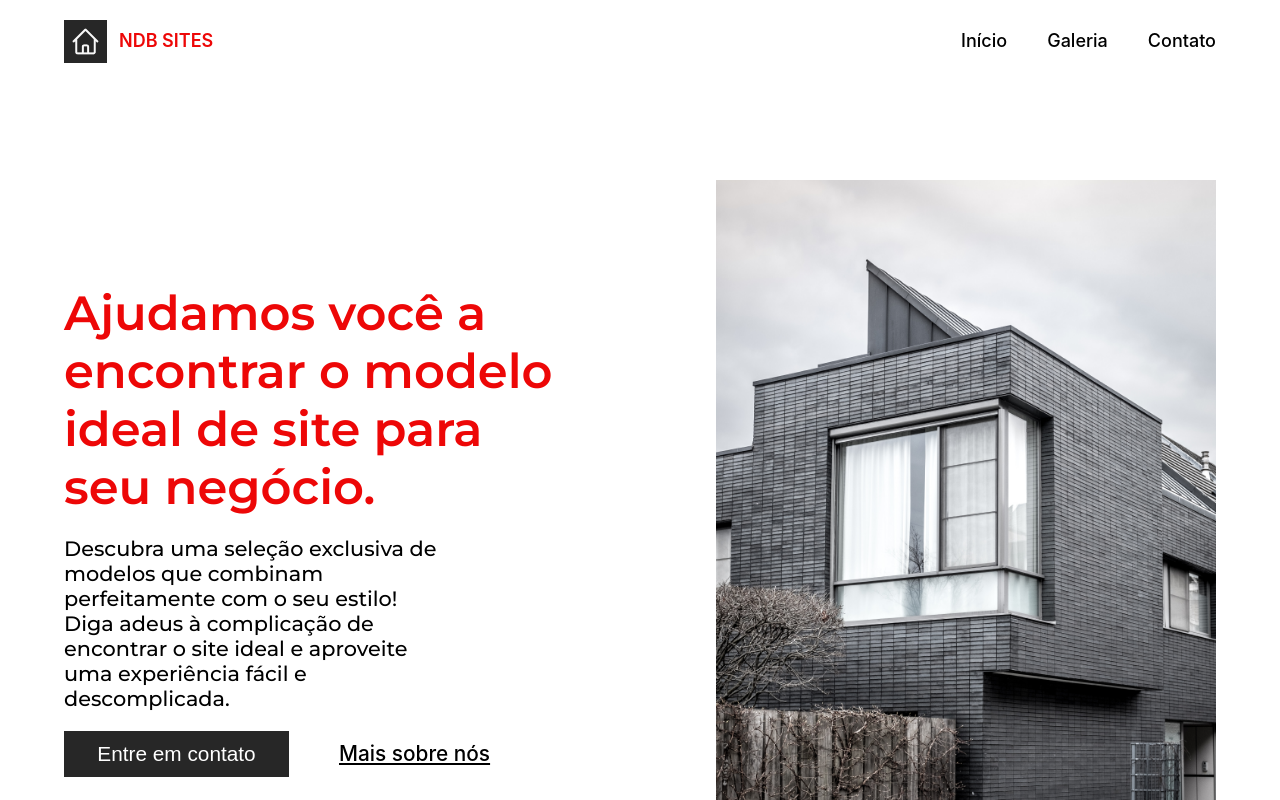
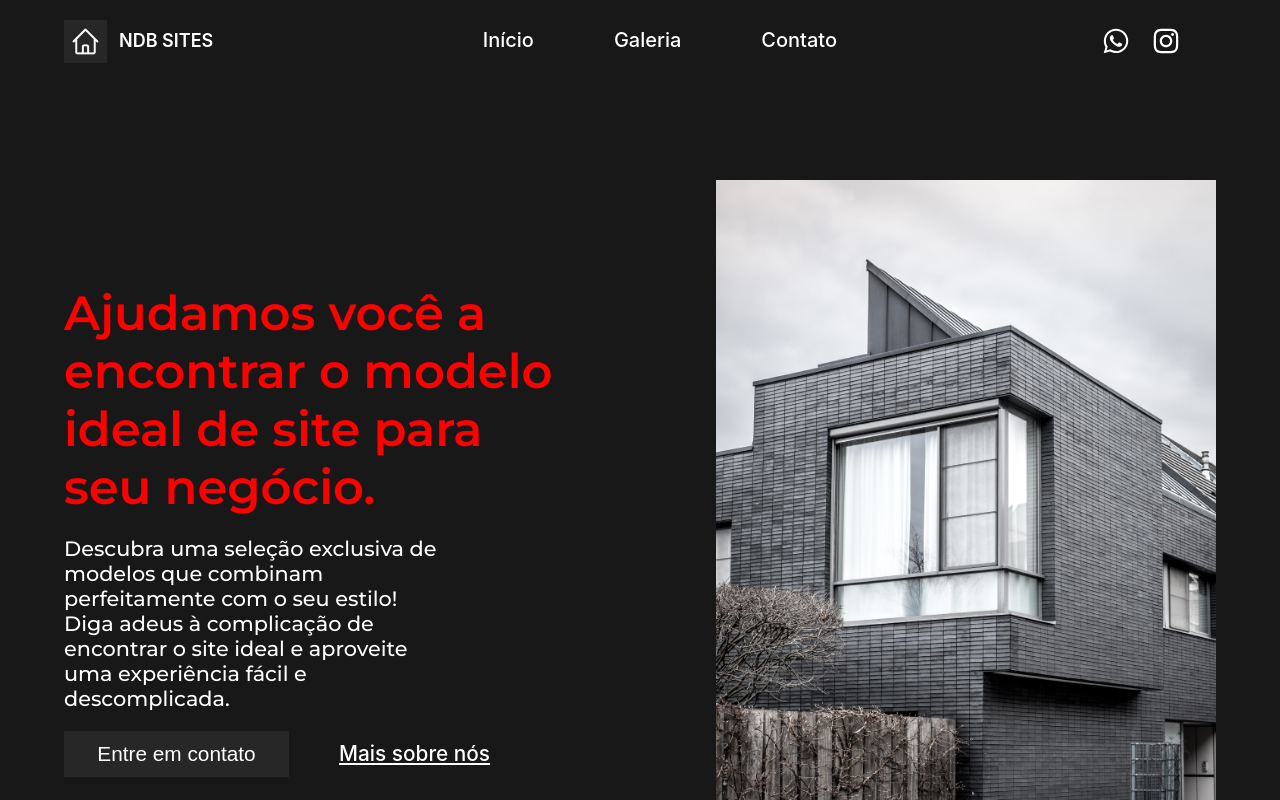
Before and after one commit to DiogoBarbosa01/SITE-NDB, a React (Create React App) app: page / in a window 1280 px wide. Shown: the top 800 px of the page. Built offline with nearby package versions, Linux system fonts and the light colour scheme.

Commit message:
Comitei mais q o bernardo dnv

```diff
--- a/package.json
+++ b/package.json
@@ -8,6 +8,7 @@
     "@testing-library/user-event": "^13.5.0",
     "react": "^18.2.0",
     "react-dom": "^18.2.0",
+    "react-icons": "^5.3.0",
     "react-scripts": "5.0.1",
     "react-transition-group": "^4.4.5",
     "styled-components": "^5.3.5",
--- a/src/components/header/Header.js
+++ b/src/components/header/Header.js
@@ -1,15 +1,17 @@
-import React, {useState} from 'react'
-import * as S from './Styles'
-import Menu from './menuMobile/Menu'
-export default function Header(){
+import React, { useState } from 'react';
+import * as S from './Styles';
+import Menu from './menuMobile/Menu';
+import { FaInstagram } from 'react-icons/fa';
+import { FaWhatsapp } from 'react-icons/fa';
 
-const [menu, setMenu] = useState(false)
+export default function Header() {
+  const [menu, setMenu] = useState(false);
 
-  return(
+  return (
     <>
       <S.HeaderSection id="top">
         <S.Left>
-          <a href="#top"><S.Logo></S.Logo></a>
+          <a href="#top"><S.Logo /></a>
           <p>NDB SITES</p>
         </S.Left>
 
@@ -21,18 +23,22 @@ const [menu, setMenu] = useState(false)
               <li><a href="#contact">Contato</a></li>
             </ul>
           </S.Navegation>
+          <a className="icon" href="https://www.instagram.com" target="_blank" rel="noopener noreferrer">
+            <FaInstagram style={{ position: 'absolute', right: '100px', top: '27px', fontSize: '28px', color: '#fff' }} />
+          </a>
+          <a className="icon" href="https://www.whatsapp.com" target="_blank" rel="noopener noreferrer">
+            <FaWhatsapp style={{ position: 'absolute', right: '150px', top: '27px', fontSize: '28px', color: '#fff' }} />
+          </a>
+        </S.Right>
 
-          <S.MenuHamburguer onClick={()=>{setMenu(!menu)} }>
-            <div></div>
-            <div></div>
-            <div></div>
-          </S.MenuHamburguer>
+        <S.MenuHamburguer onClick={() => { setMenu(!menu); }}>
+          <div></div>
+          <div></div>
+          <div></div>
+        </S.MenuHamburguer>
 
-            {menu && <Menu/>}
-
-
-        </S.Right>
+        {menu && <Menu />}
       </S.HeaderSection>
     </>
-  )
+  );
 }
--- a/src/components/header/Styles.js
+++ b/src/components/header/Styles.js
@@ -1,27 +1,34 @@
-import styled from 'styled-components'
-import LogoImg from '../../img/logo.png'
+import styled from 'styled-components';
+import LogoImg from '../../img/logo.png';
+
 
 export const HeaderSection = styled.section`
   height: 80px;
-  color:#fff;
+  color: #fff;
   display: flex;
   align-items: center;
-  justify-content: space-between;
-`
+  justify-content: center;
+`;
+
 export const Left = styled.section`
   display: flex;
   align-items: center;
-  p{
+  flex-grow: 1;
+
+  p {
     margin-left: 55px;
-    color: #ed0707;
+    color: #fff;
     font-weight: 600;
     font-size: 18px;
   }
-`
+`;
+
 export const Right = styled.section`
   display: flex;
   align-items: center;
-`
+  flex-grow: 2;
+`;
+
 export const Logo = styled.div`
   background-image: url(${LogoImg});
   background-repeat: no-repeat;
@@ -33,41 +40,45 @@ export const Logo = styled.div`
   top: 20px;
   z-index: 1;
   cursor: pointer;
-`
+`;
+
 export const Navegation = styled.nav`
-  ul{
+  ul {
     display: flex;
     list-style: none;
-    @media(max-width: 768px){
+    @media (max-width: 768px) {
       display: none;
     }
   }
-  ul li{
+
+  ul li {
     cursor: pointer;
-    margin-left: 40px;
-    font-size: 18px;
+    margin-left: 80px;
+    font-size: 20px;
     font-weight: 500;
     position: relative;
-    &:after{
+
+    &:after {
       content: "";
       position: absolute;
       background-color: #ed0707;
-
       height: 3px;
       width: 0%;
       left: 0;
       bottom: -3px;
       transition: 0.5s;
     }
-    &:hover:after{
+
+    &:hover:after {
       width: 100%;
     }
   }
-  a{
+
+  a {
     text-decoration: none;
-    color: #000;
+    color: #fff;
   }
-`
+`;
 
 export const MenuHamburguer = styled.div`
   position: absolute;
@@ -75,14 +86,16 @@ export const MenuHamburguer = styled.div`
   top: 5px;
   display: none;
   z-index: 2;
-  div{
+
+  div {
     border: solid #272727 0.5px;
     margin: 4px;
     background-color: #FFF;
     height: 4px;
     width: 40px;
   }
-  @media(max-width: 768px){
+
+  @media (max-width: 768px) {
     display: block;
   }
-`
+`;
--- a/src/components/main/budget/Styles.js
+++ b/src/components/main/budget/Styles.js
@@ -27,7 +27,7 @@ export const TextBox = styled.p`
   font-size: 1.3rem;
   font-weight: 500;
   font-family: 'Montserrat', sans-serif;
-  color: #000;
+  color: #fff;
   @media(max-width: 1100px){
     font-size: 1rem;
     width: 70vw;
--- a/src/components/main/gallery/Styles.js
+++ b/src/components/main/gallery/Styles.js
@@ -32,7 +32,7 @@ export const TextBox = styled.p`
   font-size: 1.3rem;
   font-weight: 500;
   font-family: 'Montserrat', sans-serif;
-  color: #000;
+  color: #fff;
   width: 50vw;
   @media(max-width: 1100px){
     font-size: 1rem;
--- a/src/components/main/home/Styles.js
+++ b/src/components/main/home/Styles.js
@@ -26,7 +26,7 @@ export const TitleBox = styled.h1`
   font-size: 3rem;
   font-weight: 600;
   font-family: 'Montserrat', sans-serif;
-  color: #ed0707;
+  color: red;
   @media(max-width: 1100px){
     font-size: 2rem;
   }
@@ -40,7 +40,7 @@ export const Text = styled.p`
   font-size: 1.3rem;
   font-weight: 500;
   font-family: 'Montserrat', sans-serif;
-  color: #000;
+  color: #fff;
   width: 30vw;
   @media(max-width: 1100px){
     font-size: 1rem;
@@ -78,7 +78,7 @@ export const Link = styled.a`
   margin-left: 50px;
   font-size: 1.3rem;
   font-weight: 500;
-  color: #000;
+  color: #fff;
   transition: 0.7s;
   &:hover{
     color: #ed0707;
--- a/src/index.css
+++ b/src/index.css
@@ -5,7 +5,7 @@ body {
     sans-serif;
   -webkit-font-smoothing: antialiased;
   -moz-osx-font-smoothing: grayscale;
-  background-color: #fff;
+  background-color: #181818;
 }
 
 code {
```
Also changed, not shown: 1 other file (tests, documents, lock files or other folders). Lines whose indentation alone changed are shown as unchanged.
